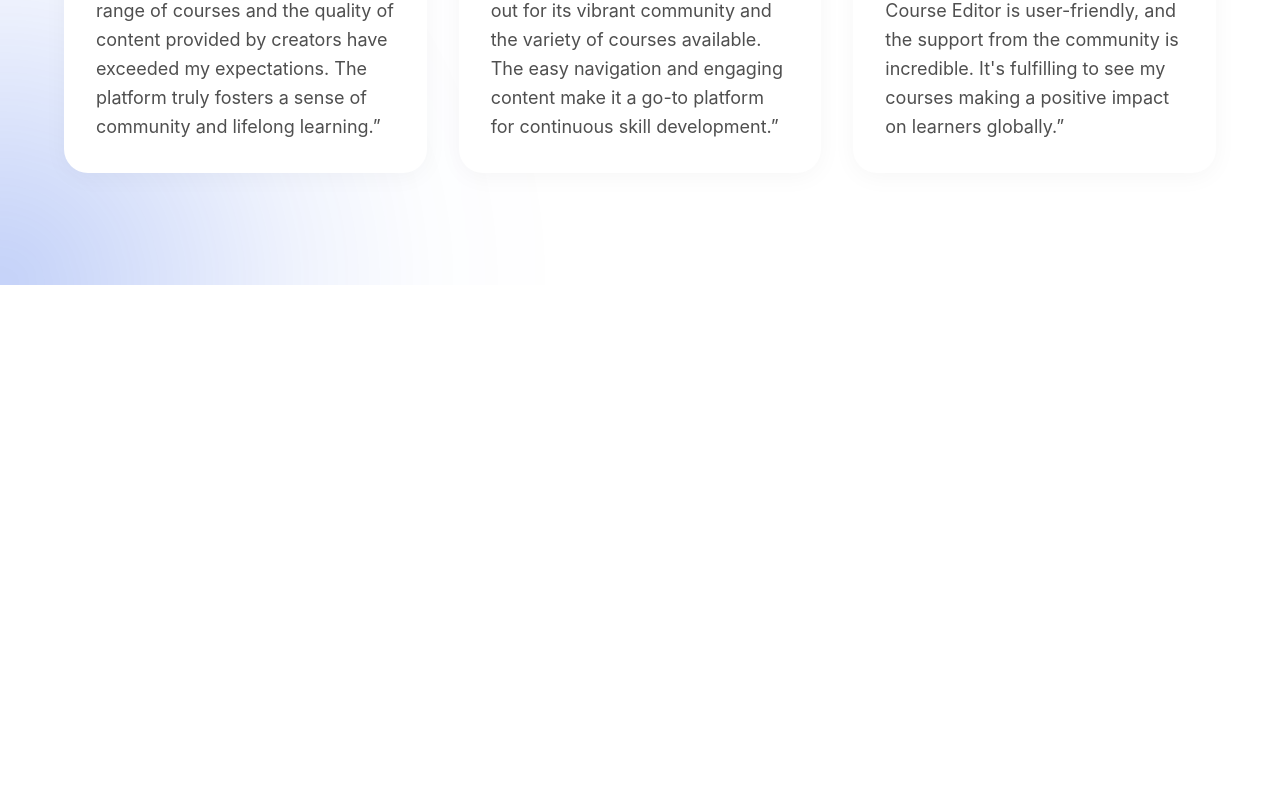
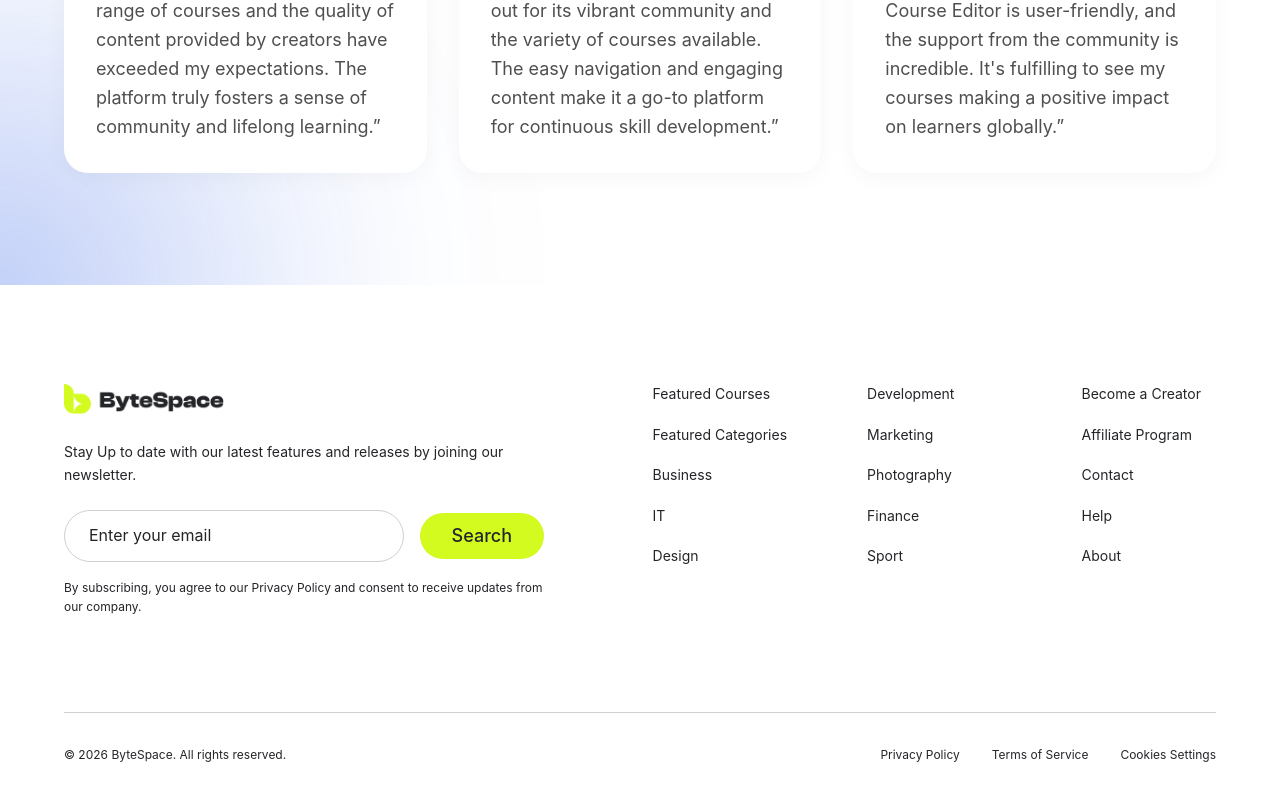
Before and after one commit to ruhul7983/byte-space, a Next.js app: page / in a window 1280 px wide. Shown: the part 5166-5966 px from the top of the page. Before the commit the page ends 5451 px from the top, so only its background shows below. Built offline with nearby package versions, Linux system fonts and the light colour scheme; a web font is replaced by a local one.

Commit message:
feat: add footer

```diff
--- a/app/(home)/layout.tsx
+++ b/app/(home)/layout.tsx
@@ -1,7 +1,10 @@
+import Footer from "@/components/Footer/Footer";
+
 export default function HomLayout({ children }: LayoutProps<"/">) {
   return (
     <div>
         {children}
+        <Footer/>
     </div>
   );
 }
--- /dev/null
+++ b/components/Footer/Footer.tsx
@@ -0,0 +1,161 @@
+'use client';
+
+import React from 'react';
+import Image from 'next/image';
+
+const column1Links = [
+  'Featured Courses',
+  'Featured Categories',
+  'Business',
+  'IT',
+  'Design',
+];
+
+const column2Links = [
+  'Development',
+  'Marketing',
+  'Photography',
+  'Finance',
+  'Sport',
+];
+
+const column3Links = [
+  'Become a Creator',
+  'Affiliate Program',
+  'Contact',
+  'Help',
+  'About',
+];
+
+export default function Footer() {
+  return (
+    <footer className="w-full bg-white pt-16 pb-10 sm:pt-20 sm:pb-12 lg:pt-24">
+      <div className="mx-auto w-full max-w-[1440px] px-6 sm:px-10 lg:px-16">
+        {/* Main Footer Content */}
+        <div className="flex flex-col justify-between gap-12 lg:flex-row lg:items-start lg:gap-16">
+          {/* Left Column: Brand & Newsletter */}
+          <div className="flex max-w-[480px] flex-col">
+            {/* Logo with text combined */}
+            <div className="relative h-9 w-[160px]">
+              <Image
+                src="/images/logo-footer.png"
+                alt="ByteSpace"
+                width={160}
+                height={36}
+                priority
+                className="h-full w-auto object-contain"
+              />
+            </div>
+
+            {/* Newsletter Description */}
+            <p className="mt-6 font-satoshi text-[14px] font-normal leading-[160%] text-[#242528]">
+              Stay Up to date with our latest features and releases by joining
+              our newsletter.
+            </p>
+
+            {/* Newsletter Subscription Form */}
+            <form
+              onSubmit={(e) => e.preventDefault()}
+              className="mt-6 flex flex-col gap-3 sm:flex-row sm:items-center sm:gap-4"
+            >
+              <input
+                type="email"
+                placeholder="Enter your email"
+                className="w-full max-w-[340px] rounded-full border border-[#CED0D3] bg-white px-6 py-3 font-satoshi text-[16px] font-normal leading-[160%] text-[#242528] placeholder:text-[#242528] outline-none transition-colors focus:border-[#242528]"
+              />
+
+              <button
+                type="submit"
+                className="flex items-center justify-center rounded-[24px] bg-[#D4FB20] px-8 py-3 font-satoshi text-[18px] font-medium leading-[120%] text-[#242528] transition-transform active:scale-95 cursor-pointer"
+              >
+                Search
+              </button>
+            </form>
+
+            {/* Privacy Disclaimer */}
+            <p className="mt-4 font-satoshi text-[12px] font-normal leading-[160%] text-[#242528]">
+              By subscribing, you agree to our Privacy Policy and consent to
+              receive updates from our company.
+            </p>
+          </div>
+
+          {/* Right Columns: Navigation Links */}
+          <div className="grid grid-cols-2 gap-8 sm:grid-cols-3 sm:gap-12 lg:gap-16 xl:gap-20">
+            {/* Column 1 */}
+            <ul className="flex flex-col gap-4">
+              {column1Links.map((link, index) => (
+                <li key={index}>
+                  <a
+                    href="#"
+                    className="font-satoshi text-[14px] font-normal leading-[160%] text-[#242528] transition-opacity hover:opacity-75"
+                  >
+                    {link}
+                  </a>
+                </li>
+              ))}
+            </ul>
+
+            {/* Column 2 */}
+            <ul className="flex flex-col gap-4">
+              {column2Links.map((link, index) => (
+                <li key={index}>
+                  <a
+                    href="#"
+                    className="font-satoshi text-[14px] font-normal leading-[160%] text-[#242528] transition-opacity hover:opacity-75"
+                  >
+                    {link}
+                  </a>
+                </li>
+              ))}
+            </ul>
+
+            {/* Column 3 */}
+            <ul className="flex flex-col gap-4">
+              {column3Links.map((link, index) => (
+                <li key={index}>
+                  <a
+                    href="#"
+                    className="font-satoshi text-[14px] font-normal leading-[160%] text-[#242528] transition-opacity hover:opacity-75"
+                  >
+                    {link}
+                  </a>
+                </li>
+              ))}
+            </ul>
+          </div>
+        </div>
+
+        {/* Horizontal Divider Line */}
+        <div className="mt-16 w-full border-t border-[#CED0D3] sm:mt-20 lg:mt-24" />
+
+        {/* Bottom Bar: Copyright & Legal */}
+        <div className="mt-8 flex flex-col items-center justify-between gap-4 text-center sm:flex-row sm:text-left">
+          <p className="font-satoshi text-[12px] font-normal leading-[160%] text-[#242528]">
+            &copy; {new Date().getFullYear()} ByteSpace. All rights reserved.
+          </p>
+
+          <div className="flex flex-wrap items-center justify-center gap-6 sm:gap-8">
+            <a
+              href="#"
+              className="font-satoshi text-[12px] font-normal leading-[160%] text-[#242528] transition-opacity hover:opacity-75"
+            >
+              Privacy Policy
+            </a>
+            <a
+              href="#"
+              className="font-satoshi text-[12px] font-normal leading-[160%] text-[#242528] transition-opacity hover:opacity-75"
+            >
+              Terms of Service
+            </a>
+            <a
+              href="#"
+              className="font-satoshi text-[12px] font-normal leading-[160%] text-[#242528] transition-opacity hover:opacity-75"
+            >
+              Cookies Settings
+            </a>
+          </div>
+        </div>
+      </div>
+    </footer>
+  );
+}
```
Also changed, not shown: public/images/logo-footer.png (added).
